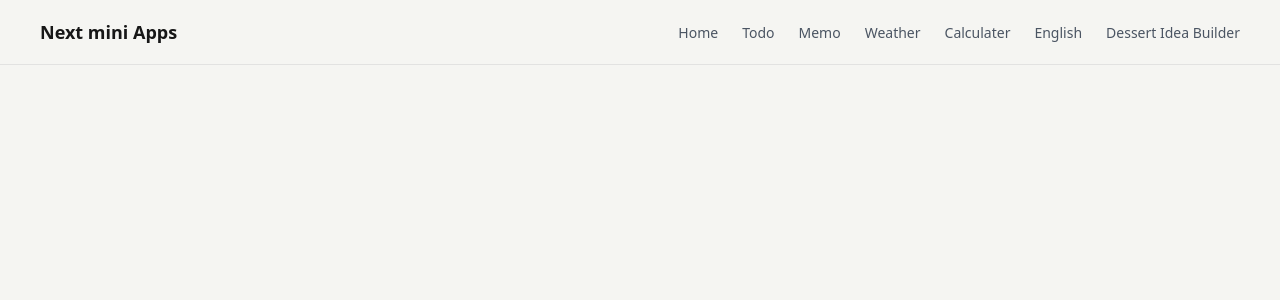
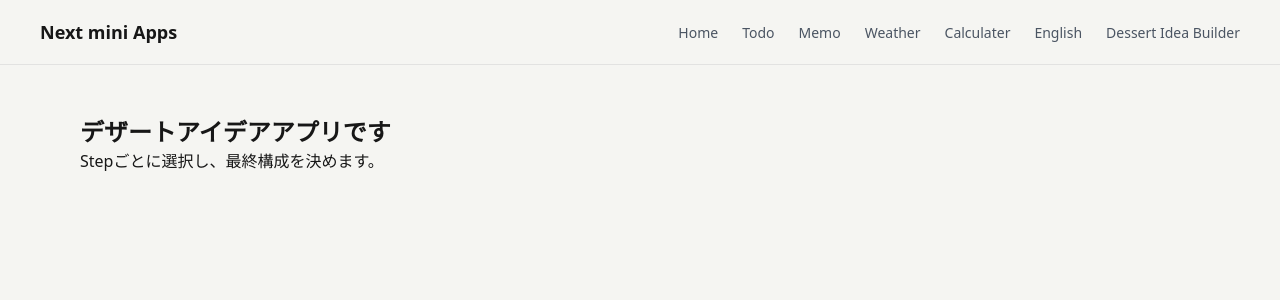
Before and after one commit to usamiyouhei/mini_apps_collection, a Next.js app: page /dessert-idea-builder in a window 1280 px wide. Shown: the top 300 px of the page. Built offline with nearby package versions, Linux system fonts and the light colour scheme.

Commit message:
update OptionStep

```diff
--- a/src/app/dessert-idea-builder/page.tsx
+++ b/src/app/dessert-idea-builder/page.tsx
@@ -1,6 +1,12 @@
 import React from "react";
-import {} from "module";
+import styles from "./dessert-idea-builder.module.scss";
+import OptionStep from "@/components/dessert-builder/OptionStep";
 
 export default function page() {
-  return <div></div>;
+  return (
+    <section>
+      <h1>デザートアイデアアプリです</h1>
+      <span>Stepごとに選択し、最終構成を決めます。</span>
+    </section>
+  );
 }
```
Also changed, not shown: src/components/dessert-builder/OptionStep.tsx (+25 -2 lines), src/components/dessert-builder/OptionStep.module.scss (added).
